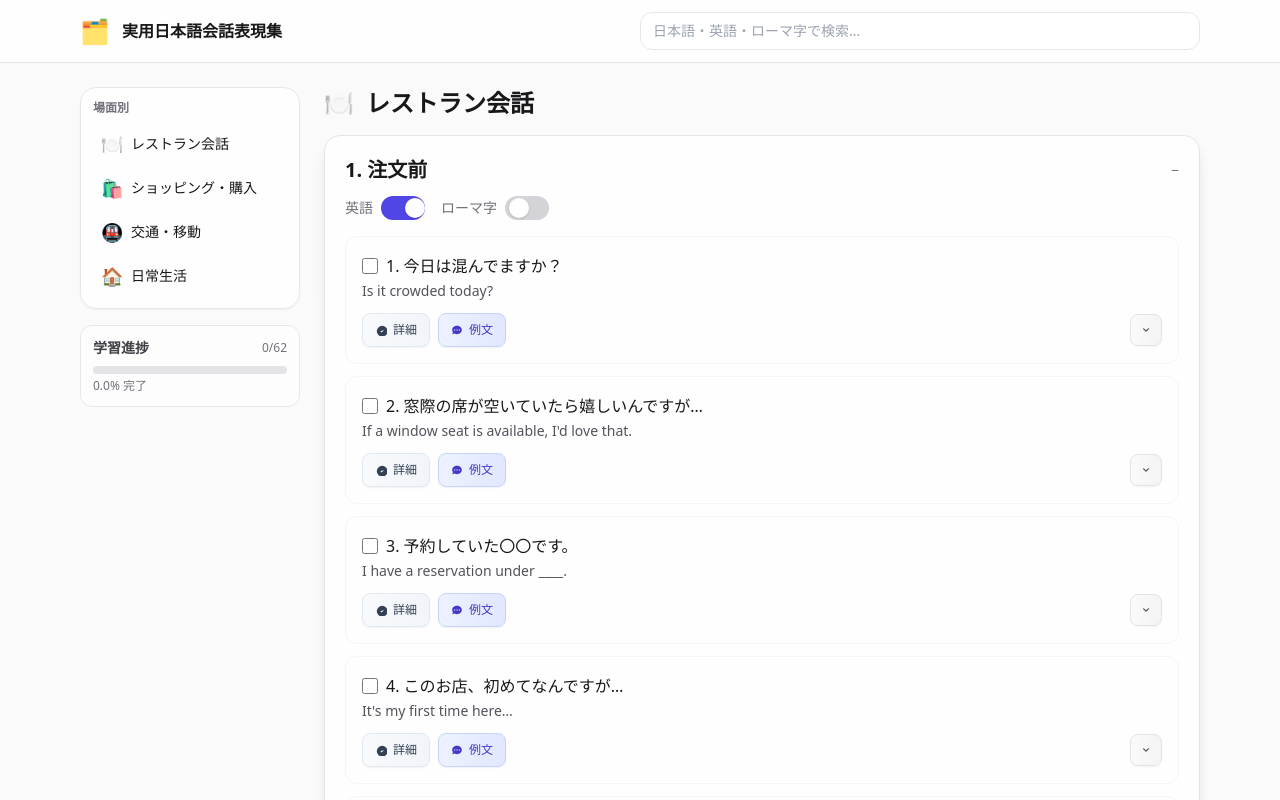
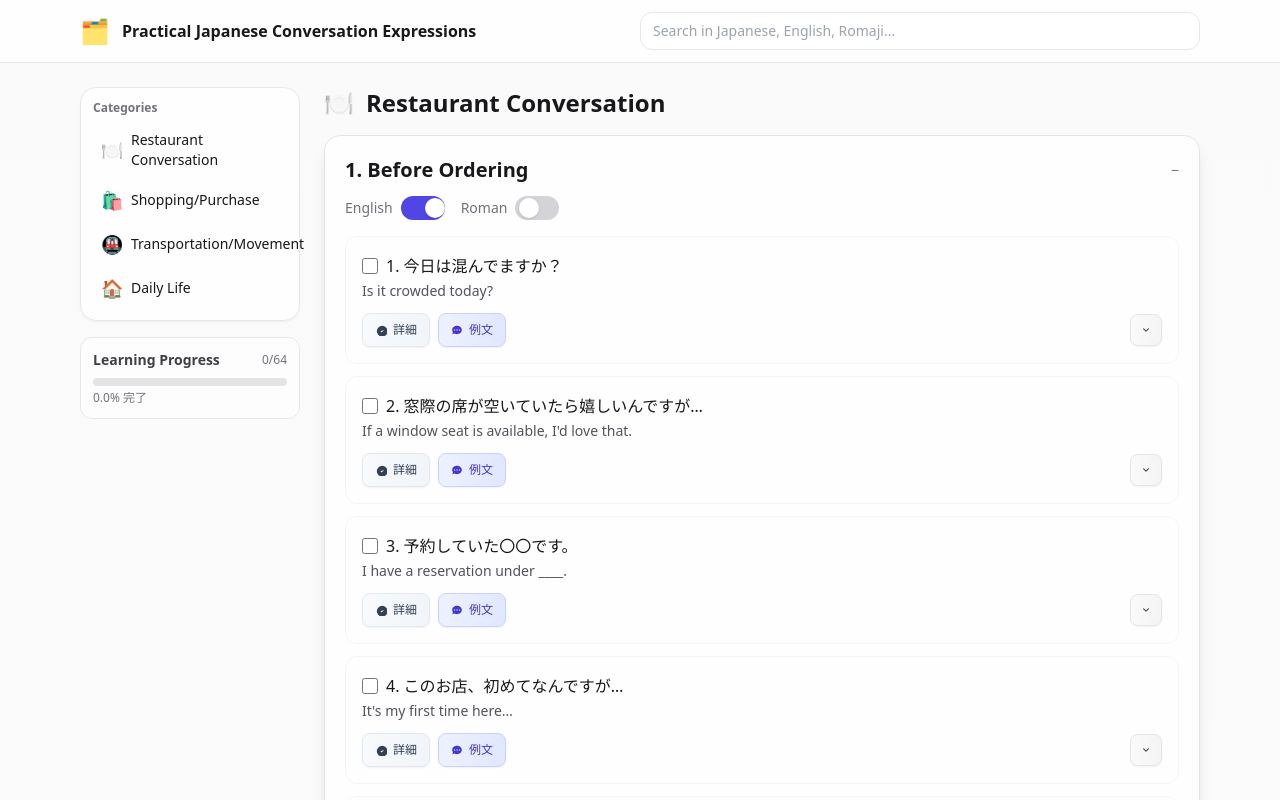
Before and after one commit to ecg-english/JCG-material-1, a React (Vite) app: page / in a window 1280 px wide. Shown: the top 800 px of the page. Built offline with nearby package versions, Linux system fonts and the light colour scheme.

Commit message:
カテゴリとサブカテゴリのタイトルを英語表記に変更 - 外国人ユーザー向けにUIを英語化 - メインタイトル、検索バー、サイドナビ、学習進捗なども英語表記に統一

```diff
--- a/src/components/PhrasebookPage.jsx
+++ b/src/components/PhrasebookPage.jsx
@@ -5,11 +5,11 @@ const DATA = [
   {
     id: "restaurant",
     emoji: "🍽️",
-    title: "レストラン会話",
+    title: "Restaurant Conversation",
     sections: [
       {
         id: "before-ordering",
-        title: "1. 注文前",
+        title: "1. Before Ordering",
         phrases: [
           {
             jp: "今日は混んでますか？",
@@ -106,7 +106,7 @@ const DATA = [
       },
       {
         id: "ordering",
-        title: "2. 注文",
+        title: "2. Ordering",
         phrases: [
           {
             jp: "おすすめは何ですか？",
@@ -154,7 +154,7 @@ const DATA = [
       },
       {
         id: "reactions",
-        title: "3. 食事中の反応",
+        title: "3. Mealtime Reactions",
         phrases: [
           {
             jp: "すごく美味しいです！",
@@ -181,7 +181,7 @@ const DATA = [
       },
       {
         id: "problems",
-        title: "4. 問題・リクエスト",
+        title: "4. Problems & Requests",
         phrases: [
           {
             jp: "注文がまだ来ていないようです。",
@@ -208,7 +208,7 @@ const DATA = [
       },
       {
         id: "paying",
-        title: "5. お会計",
+        title: "5. Paying the Bill",
         phrases: [
           {
             jp: "お会計をお願いします。",
@@ -240,16 +240,36 @@ const DATA = [
           },
         ],
       },
+      {
+        id: "additional",
+        title: "6. Additional Expressions",
+        phrases: [
+          {
+            jp: "おいしいです！",
+            en: "It's delicious!",
+            ro: "Oishii desu!",
+            context: "料理に対する基本的な感想を伝える表現です。",
+            example: "客：おいしいです！\n店員：ありがとうございます。"
+          },
+          {
+            jp: "ありがとうございました。",
+            en: "Thank you very much.",
+            ro: "Arigatō gozaimashita.",
+            context: "食事を終えて店を出る際の感謝の表現です。",
+            example: "客：ありがとうございました。\n店員：ありがとうございました。またお越しください。"
+          },
+        ],
+      },
     ],
   },
   {
     id: "shopping",
     emoji: "🛍️",
-    title: "ショッピング・購入",
+    title: "Shopping/Purchase",
     sections: [
       {
         id: "entering",
-        title: "1. 入店・見て回る",
+        title: "1. Entering/Browsing",
         phrases: [
           { jp: "見ているだけです。", en: "I'm just looking, thanks.", ro: "Miteiru dake desu." },
           { jp: "これ、試着できますか？", en: "Can I try this on?", ro: "Kore, shichaku dekimasu ka?" },
@@ -258,7 +278,7 @@ const DATA = [
       },
       {
         id: "price",
-        title: "2. 価格・割引・ポイント",
+        title: "2. Price/Discount/Points",
         phrases: [
           { jp: "これ、いくらですか？", en: "How much is this?", ro: "Kore, ikura desu ka?" },
           { jp: "セールはいつまでですか？", en: "Until when is the sale?", ro: "Sēru wa itsu made desu ka?" },
@@ -267,7 +287,7 @@ const DATA = [
       },
       {
         id: "checkout",
-        title: "3. レジ・支払い",
+        title: "3. Checkout",
         phrases: [
           { jp: "袋はいりません。", en: "I don't need a bag.", ro: "Fukuro wa irimasen." },
           { jp: "領収書をお願いします。", en: "A receipt, please.", ro: "Ryōshūsho o onegaishimasu." },
@@ -279,11 +299,11 @@ const DATA = [
   {
     id: "transportation",
     emoji: "🚇",
-    title: "交通・移動",
+    title: "Transportation/Movement",
     sections: [
       {
         id: "train",
-        title: "1. 電車・地下鉄",
+        title: "1. Train/Subway",
         phrases: [
           { jp: "〇〇駅までいくらですか？", en: "How much is it to ____ station?", ro: "____ eki made ikura desu ka?" },
           { jp: "この電車は〇〇行きですか？", en: "Does this train go to ____?", ro: "Kono densha wa ____ yuki desu ka?" },
@@ -293,7 +313,7 @@ const DATA = [
       },
       {
         id: "bus",
-        title: "2. バス",
+        title: "2. Bus",
         phrases: [
           { jp: "〇〇まで行くバスはありますか？", en: "Is there a bus to ____?", ro: "____ made iku basu wa arimasu ka?" },
           { jp: "バス停はどこですか？", en: "Where is the bus stop?", ro: "Basutei wa doko desu ka?" },
@@ -302,7 +322,7 @@ const DATA = [
       },
       {
         id: "taxi",
-        title: "3. タクシー",
+        title: "3. Taxi",
         phrases: [
           { jp: "〇〇までお願いします。", en: "To ____, please.", ro: "____ made onegaishimasu." },
           { jp: "料金はいくらくらいですか？", en: "About how much will it cost?", ro: "Ryōkin wa ikura kurai desu ka?" },
@@ -314,11 +334,11 @@ const DATA = [
   {
     id: "daily-life",
     emoji: "🏠",
-    title: "日常生活",
+    title: "Daily Life",
     sections: [
       {
         id: "greetings",
-        title: "1. 挨拶・自己紹介",
+        title: "1. Greetings/Introductions",
         phrases: [
           { jp: "はじめまして、〇〇です。", en: "Nice to meet you, I'm ____.", ro: "Hajimemashite, ____ desu." },
           { jp: "よろしくお願いします。", en: "Please treat me well.", ro: "Yoroshiku onegaishimasu." },
@@ -330,7 +350,7 @@ const DATA = [
       },
       {
         id: "weather",
-        title: "2. 天気・気候",
+        title: "2. Weather/Climate",
         phrases: [
           { jp: "今日はいい天気ですね。", en: "It's nice weather today.", ro: "Kyō wa ii tenki desu ne." },
           { jp: "明日は雨が降るそうです。", en: "I heard it will rain tomorrow.", ro: "Ashita wa ame ga furu sō desu." },
@@ -340,7 +360,7 @@ const DATA = [
       },
       {
         id: "hobbies",
-        title: "3. 趣味・興味",
+        title: "3. Hobbies/Interests",
         phrases: [
           { jp: "趣味は何ですか？", en: "What are your hobbies?", ro: "Shumi wa nan desu ka?" },
           { jp: "〇〇が好きです。", en: "I like ____.", ro: "____ ga suki desu." },
@@ -477,8 +497,8 @@ function Section({ title, phrases, learnedPhrases, updateLearnedPhrases }) {
       </button>
 
       <div className="mt-3 flex flex-wrap gap-4">
-        <Toggle checked={!!showEn} onChange={() => setShowEn(!showEn)} label="英語" />
-        <Toggle checked={!!showRo} onChange={() => setShowRo(!showRo)} label="ローマ字" />
+        <Toggle checked={!!showEn} onChange={() => setShowEn(!showEn)} label="English" />
+        <Toggle checked={!!showRo} onChange={() => setShowRo(!showRo)} label="Roman" />
       </div>
 
       {open && (
@@ -614,7 +634,7 @@ function Section({ title, phrases, learnedPhrases, updateLearnedPhrases }) {
                       <button
                         className="inline-flex items-center gap-1.5 text-xs bg-gradient-to-r from-violet-50 to-violet-100 text-violet-700 px-3 py-2 rounded-lg border border-violet-200 hover:from-violet-100 hover:to-violet-200 hover:border-violet-300 transition-all duration-200 shadow-sm"
                         onClick={() => onChatGPT(p.jp)}
-                        title="ChatGPTで質問"
+                        title="Ask ChatGPT"
                       >
                         <svg className="w-3 h-3" fill="currentColor" viewBox="0 0 20 20">
                           <path fillRule="evenodd" d="M3 4a1 1 0 011-1h12a1 1 0 110 2H4a1 1 0 01-1-1zm0 4a1 1 0 011-1h12a1 1 0 110 2H4a1 1 0 01-1-1zm0 4a1 1 0 011-1h12a1 1 0 110 2H4a1 1 0 01-1-1zm0 4a1 1 0 011-1h12a1 1 0 110 2H4a1 1 0 01-1-1z" clipRule="evenodd"/>
@@ -624,7 +644,7 @@ function Section({ title, phrases, learnedPhrases, updateLearnedPhrases }) {
                       <button
                         className="inline-flex items-center gap-1.5 text-xs bg-gradient-to-r from-rose-50 to-rose-100 text-rose-700 px-3 py-2 rounded-lg border border-rose-200 hover:from-rose-100 hover:to-rose-200 hover:border-rose-300 transition-all duration-200 shadow-sm"
                         onClick={() => speak(p.jp)}
-                        title="音声再生"
+                        title="Play Audio"
                       >
                         <svg className="w-3 h-3" fill="currentColor" viewBox="0 0 20 20">
                           <path fillRule="evenodd" d="M9.383 3.076A1 1 0 0110 4v12a1 1 0 01-1.617.793L4.5 13H2a1 1 0 01-1-1V8a1 1 0 011-1h2.5l3.883-2.717a1 1 0 011.617.793zM12.293 7.293a1 1 0 011.414 0L15 8.586l1.293-1.293a1 1 0 111.414 1.414L16.414 10l1.293 1.293a1 1 0 01-1.414 1.414L15 11.414l-1.293 1.293a1 1 0 01-1.414-1.414L13.586 10l-1.293-1.293a1 1 0 010-1.414z" clipRule="evenodd"/>
@@ -688,7 +708,7 @@ function ProgressBar({ learnedPhrases, totalPhrases }) {
   return (
     <div className="rounded-xl border bg-white/60 p-3">
       <div className="flex items-center justify-between mb-2">
-        <div className="text-sm font-semibold text-zinc-700">学習進捗</div>
+        <div className="text-sm font-semibold text-zinc-700">Learning Progress</div>
         <div className="text-xs text-zinc-500">{learnedPhrases}/{totalPhrases}</div>
       </div>
       <div className="w-full bg-zinc-200 rounded-full h-2">
@@ -782,14 +802,14 @@ export default function PhrasebookPage() {
         <div className="mx-auto max-w-6xl px-4 py-3 flex flex-col sm:flex-row items-center gap-3">
           <div className="flex items-center gap-3 w-full sm:w-auto">
             <div className="text-2xl">🗂️</div>
-            <div className="font-semibold text-sm sm:text-base">実用日本語会話表現集</div>
+            <div className="font-semibold text-sm sm:text-base">Practical Japanese Conversation Expressions</div>
           </div>
           <div className="w-full sm:w-1/2 sm:ml-auto">
             <input
               type="search"
               value={query}
               onChange={(e) => setQuery(e.target.value)}
-              placeholder="日本語・英語・ローマ字で検索…"
+              placeholder="Search in Japanese, English, Romaji..."
               className="w-full rounded-xl border px-3 py-2 outline-none focus:ring-2 focus:ring-indigo-500 text-sm"
             />
           </div>
@@ -801,7 +821,7 @@ export default function PhrasebookPage() {
         {/* サイドナビ */}
         <nav className="lg:sticky lg:top-[72px] h-max space-y-4 order-2 lg:order-1">
           <div className="rounded-2xl border bg-white/70 p-3 shadow-sm">
-            <div className="text-xs font-semibold text-zinc-500 mb-2">場面別</div>
+            <div className="text-xs font-semibold text-zinc-500 mb-2">Categories</div>
             <ul className="space-y-1">
               {DATA.map((c) => (
                 <li key={c.id}>
@@ -835,7 +855,7 @@ export default function PhrasebookPage() {
 
           {/* フッターメモ */}
           <div className="text-xs text-zinc-500 pt-6">
-            ※ デモ版です。表現は順次拡充し、音声の精度・文化メモ・お気に入り保存などを追加可能です。コピーがブロックされる環境では、テキストを長押し/ドラッグで選択し、Ctrl/⌘+Cでコピーしてください。
+            ※ Demo version. Expressions will be expanded gradually, and features like audio accuracy, cultural notes, and favorite saving will be added. If copying is blocked in your environment, please select text by long-press/drag and copy with Ctrl/⌘+C.
           </div>
         </div>
       </main>
```
